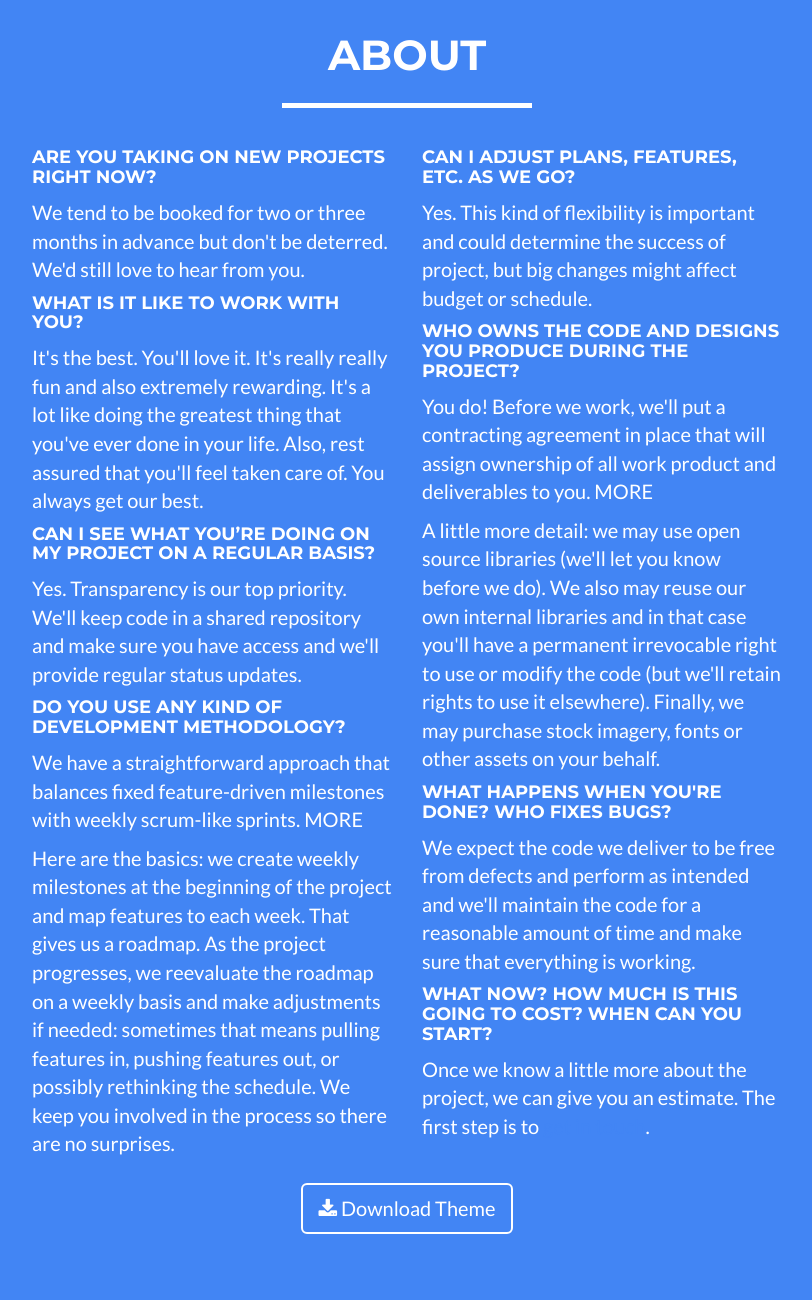
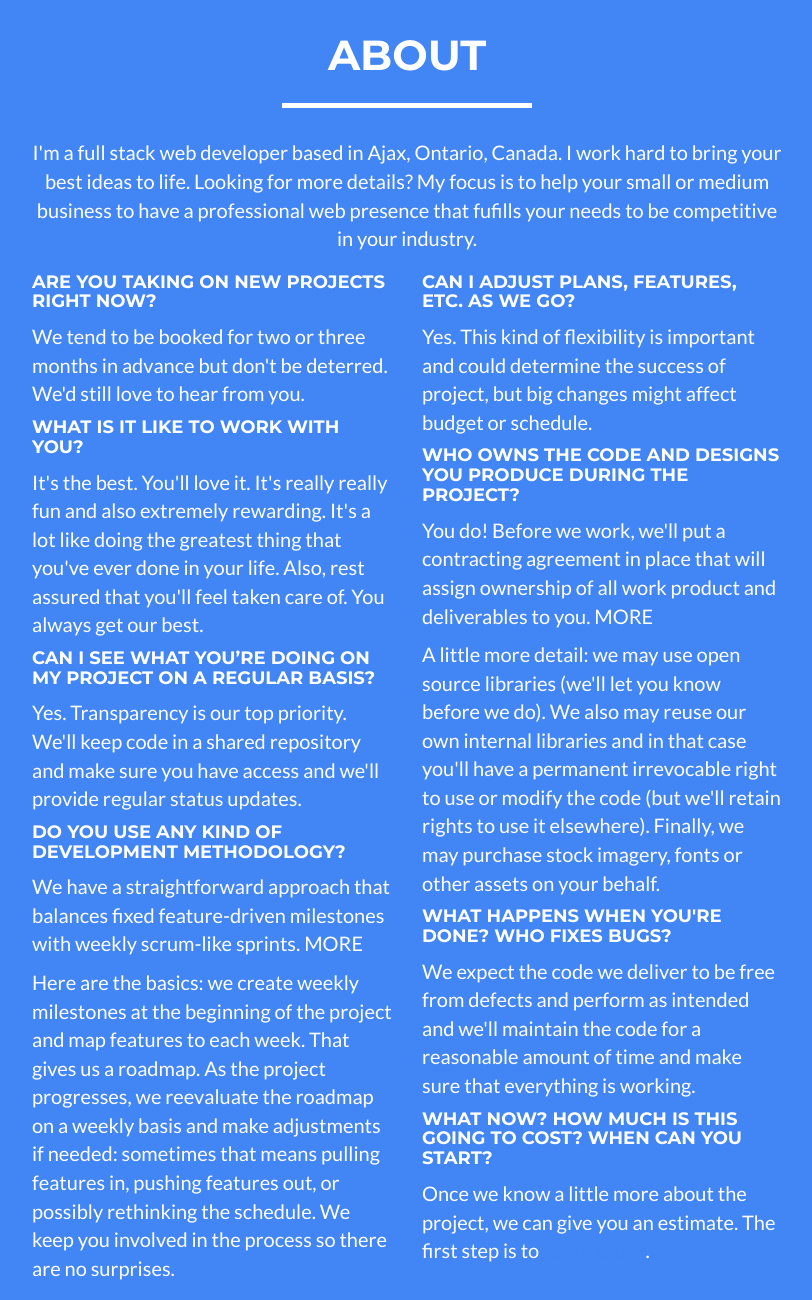
Before and after one commit to seche/seche.github.io, a website: page index.html in a window 1280 px wide. Shown: the part 1720-3020 px from the top of the page, without its empty margins (233-1045 px from the left). Drawn offline with nearby package versions, Linux system fonts and the light colour scheme.

Commit message:
more about me

```diff
--- a/index.html
+++ b/index.html
@@ -166,6 +166,9 @@
                 </div>
             </div>
             <div class="row">
+				<div class="col-lg-8 col-lg-offset-2 text-center">
+					<p>I'm a full stack web developer based in Ajax, Ontario, Canada. I work hard to bring your best ideas to life. Looking for more details? My focus is to help your small or medium business to have a professional web presence that fufills your needs to be competitive in your industry.</p>
+                </div>
                 <div class="col-lg-4 col-lg-offset-2">
                     <div class="question-item">
 						<h4 class="inline-header">Are you taking on new projects right now?</h4>
@@ -201,12 +204,6 @@
 						<h4 class="inline-header">What now? How much is this going to cost? When can you start?</h4>
 						<p>Once we know a little more about the project, we can give you an estimate. The first step is to <a href="#contact">get in touch</a>.</p>
 					</div>
-                </div>
-                <div class="col-lg-8 col-lg-offset-2 text-center">
-
-                    <a href="#" class="btn btn-lg btn-outline">
-                        <i class="fa fa-download"></i> Download Theme
-                    </a>
                 </div>
             </div>
         </div>
```
